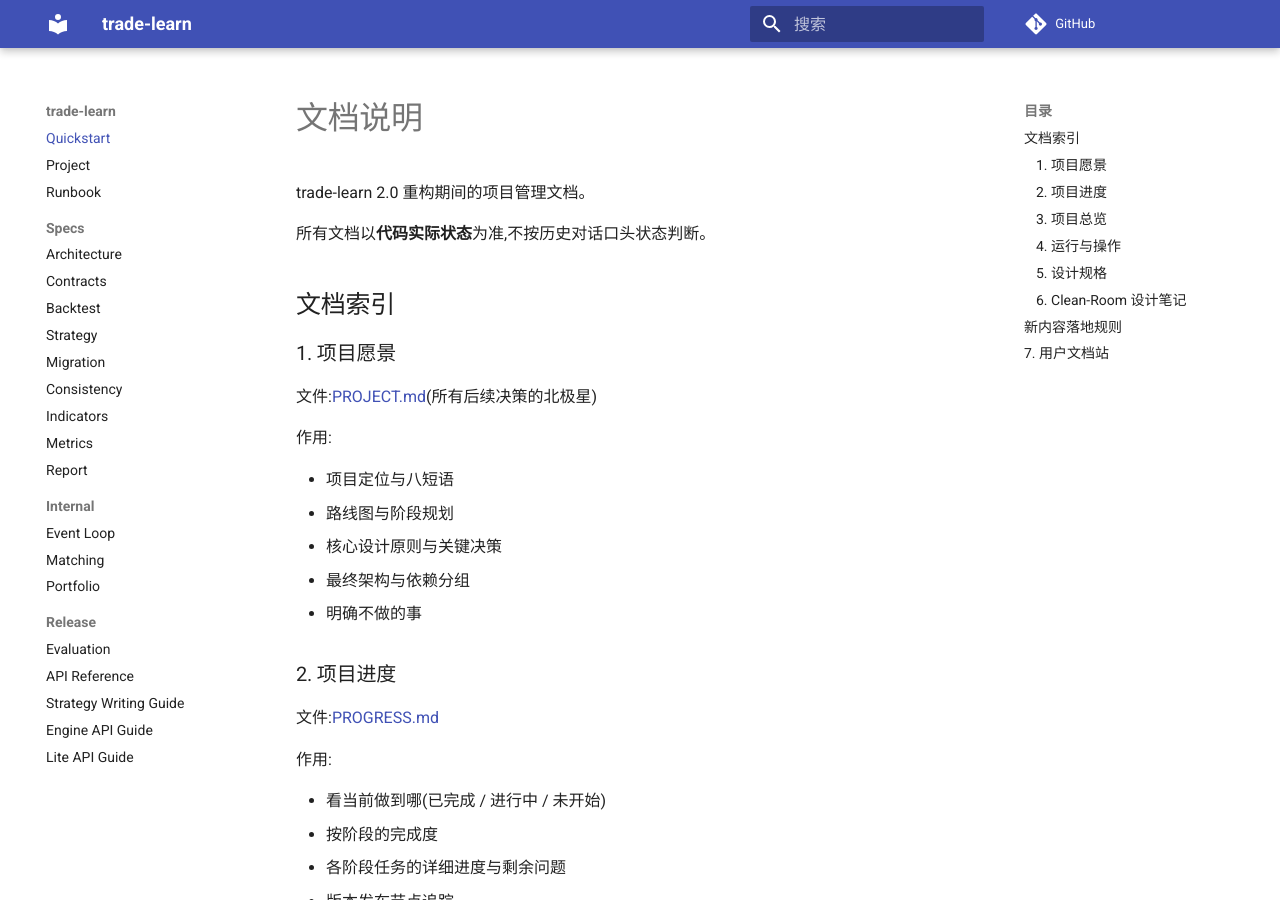
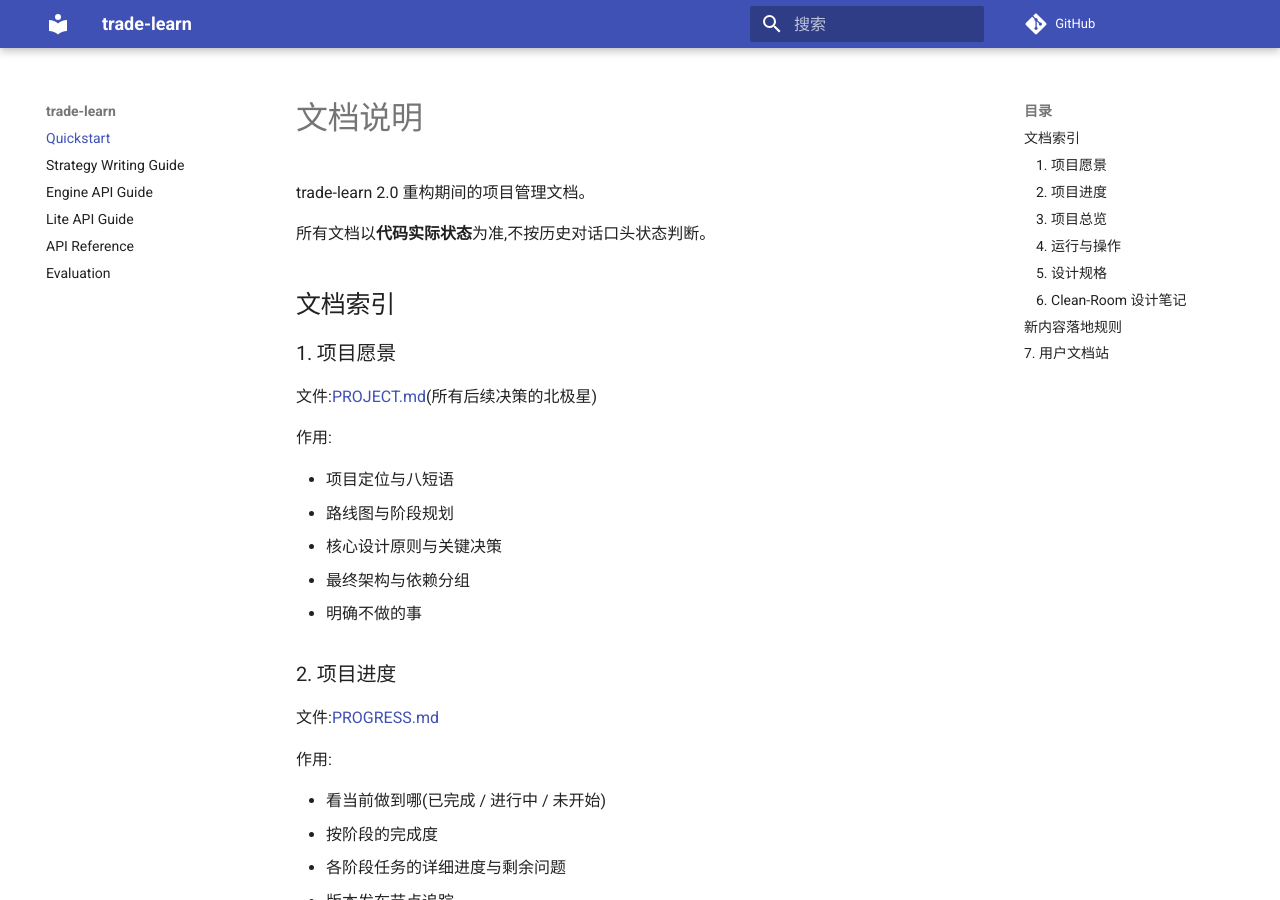
Before and after one commit to MuuYesen/trade-learn, an MkDocs documentation site: the page built from docs/README.md, in a window 1280 px wide and 900 px high. Built offline with MkDocs 1.6.1 and Material for MkDocs 9.7.7, drawn with Linux system fonts in a browser that asks for light colours; comment, search, counter and statistics services are not loaded.

Commit message:
Focus docs navigation on user guides

```diff
--- a/mkdocs.yml
+++ b/mkdocs.yml
@@ -27,25 +27,8 @@ plugins:
 
 nav:
   - Quickstart: README.md
-  - Project: PROJECT.md
-  - Runbook: RUNBOOK.md
-  - Specs:
-      - Architecture: specs/ARCHITECTURE.md
-      - Contracts: specs/CONTRACTS.md
-      - Backtest: specs/BACKTEST_SPEC.md
-      - Strategy: specs/STRATEGY_SPEC.md
-      - Migration: specs/MIGRATION.md
-      - Consistency: specs/CONSISTENCY.md
-      - Indicators: specs/INDICATORS_SPEC.md
-      - Metrics: specs/METRICS_SPEC.md
-      - Report: specs/REPORT_SPEC.md
-  - Internal:
-      - Event Loop: internal/event-loop.md
-      - Matching: internal/matching-design.md
-      - Portfolio: internal/portfolio.md
-  - Release:
-      - Evaluation: release/evaluation.md
-      - API Reference: api/reference.md
-      - Strategy Writing Guide: api/strategy.md
-      - Engine API Guide: api/engine.md
-      - Lite API Guide: api/lite.md
+  - Strategy Writing Guide: api/strategy.md
+  - Engine API Guide: api/engine.md
+  - Lite API Guide: api/lite.md
+  - API Reference: api/reference.md
+  - Evaluation: release/evaluation.md
```
